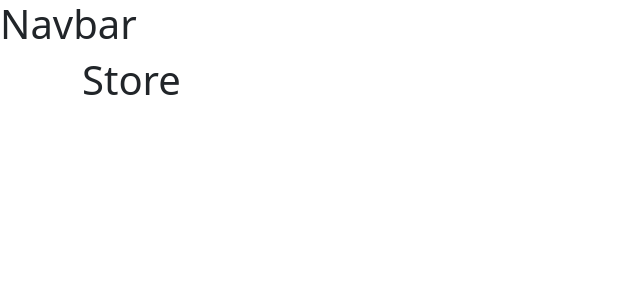
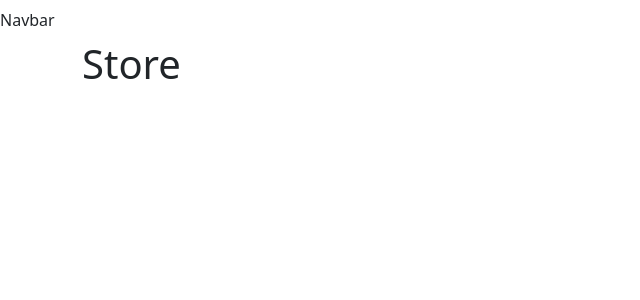
Before and after one commit to oscarnunez1/shopsy-cart, a React (Vite) app: page /store in a window 1280 px wide. Shown: the top 300 px of the page, without its empty margins (0-640 px from the left). Built offline with nearby package versions, Linux system fonts and the light colour scheme.

Commit message:
import bs navbar as bootstrapNav

```diff
--- a/src/components/Navbar.tsx
+++ b/src/components/Navbar.tsx
@@ -1,5 +1,9 @@
+import { Navbar as BootstrapNav } from "react-bootstrap"
+
 export function Navbar() {
   return (
-    <h1>Navbar</h1>
+    <BootstrapNav>
+      Navbar
+    </BootstrapNav>
   )
 }
```
